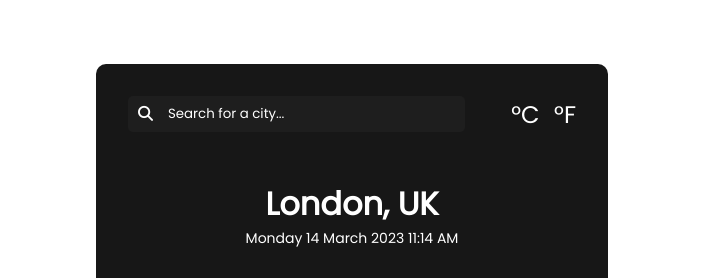
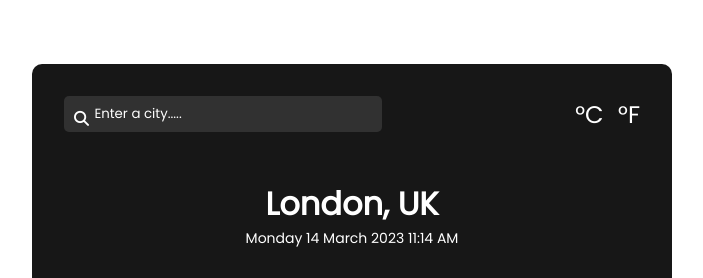
Before and after one commit to HossainRafi/SkyCast, a plain HTML site: page index.html in a window 1280 px wide. Shown: the top 278 px of the page, without its empty margins (288-991 px from the left). Drawn offline with Linux system fonts and the light colour scheme.

Commit message:
change design

```diff
--- a/index.html
+++ b/index.html
@@ -14,7 +14,7 @@
          <!-- Search Input -->
          <div class="weather__header">
             <form class="weather__search">
-               <input type="text" placeholder="Search for a city..." class="weather__searchform">
+               <input type="text" placeholder="Enter a city....." class="weather__searchform">
                <i class="fa-solid fa-magnifying-glass"></i>
             </form>
             <div class="weather__units">
--- a/style.css
+++ b/style.css
@@ -11,7 +11,7 @@
   background: #171717;
   color: #fff;
   padding: 2rem;
-  width: 40%;
+  width: 50%;
   margin: 4rem auto;
   border-radius: 10px;
 }
@@ -24,10 +24,10 @@
 
 input {
   border: none;
-  background: #1e1e1e;
+  background: #313131;
   outline: none;
   color: #fff;
-  padding: 0.5rem 2.5rem;
+  padding: 0.5rem 1.9rem;
   border-radius: 5px;
 }
 
@@ -42,7 +42,7 @@ input::placeholder {
 .weather__search i {
   position: absolute;
   left: 10px;
-  top: 10px;
+  top: 15px;
   font-size: 15px;
   color: #fff;
 }
```
